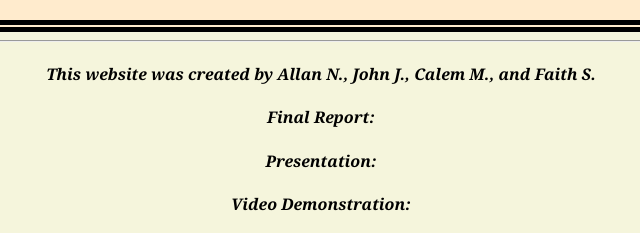
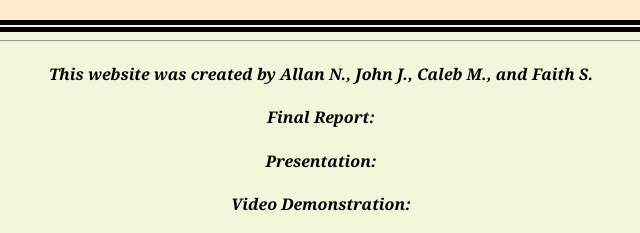
Before and after one commit to TomNin97/CGTerm, a plain HTML site: page index.html in a window 1280 px wide. Shown: the part 836-1069 px from the top of the page, 319-959 px from the left. Drawn offline with Linux system fonts and the light colour scheme; a script that the page names is missing.

Commit message:
Fixed names

```diff
--- a/index.html
+++ b/index.html
@@ -55,7 +55,7 @@
 		</tr>
 	</table>
 	<hr>
-	<h4 style=font-family:georgia;text-align:center;font-style:italic> This website was created by Allan N., John J., Calem M., and Faith S. </h4>
+	<h4 style=font-family:georgia;text-align:center;font-style:italic> This website was created by Allan N., John J., Caleb M., and Faith S. </h4>
 	<h4 style=font-family:georgia;text-align:center;font-style:italic> Final Report: </h4>
 	<h4 style=font-family:georgia;text-align:center;font-style:italic> Presentation: </h4>
 	<h4 style=font-family:georgia;text-align:center;font-style:italic> Video Demonstration: </h4>
```
